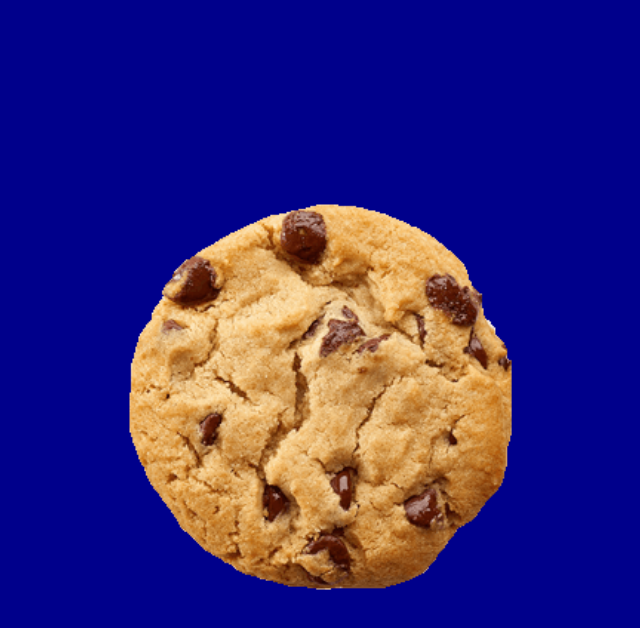
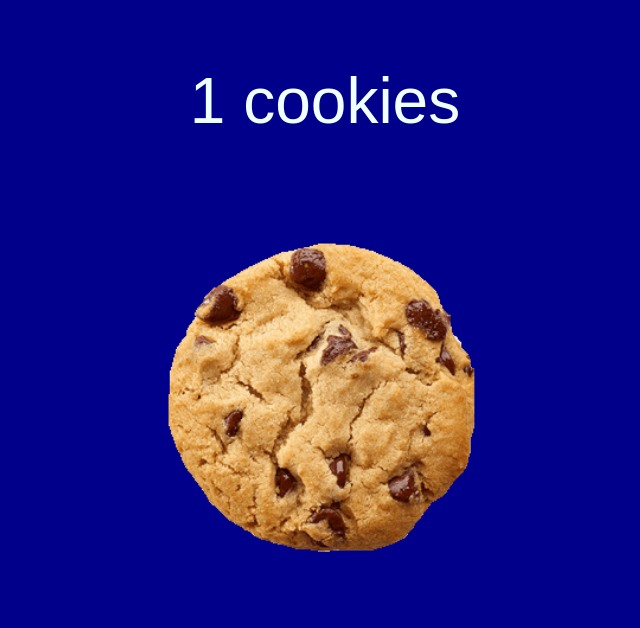
Before and after one commit to csaye/cookie-clicker-clone, a plain HTML site: page index.html in a window 1280 px wide. Both pictures are taken after a click on the picture 640 px from the left and 400 px from the top of the page. Shown: the whole page, without its empty margins (315-955 px from the left). Drawn offline with Linux system fonts and the light colour scheme.

Commit message:
Implement cookie counter.

```diff
--- a/index.html
+++ b/index.html
@@ -5,8 +5,11 @@
         <title>Cookie Clicker Clone</title>
     </head>
     <body>
-        <div id="game">
+        <div id="game-center">
+            <p id="cookie-counter">0 cookies</p>
             <img src="img/cookie.png" id="cookie">
+        </div>
+        <div id="game-bottom">
         </div>
         <script src="script.js"></script>
     </body>
--- a/script.js
+++ b/script.js
@@ -3,16 +3,16 @@
 
 function get(id) { return document.getElementById(id); }
 
+let cookies = 0;
+
 const cookie = get('cookie');
+const cookieCounter = get('cookie-counter');
+
+function updateCookieCounter() {
+    cookieCounter.innerHTML = `${cookies} cookies`;
+}
 
 cookie.onclick = function() {
-
+    cookies++;
+    updateCookieCounter();
 }
-
-cookie.onmouseover = function() {
-    cookie.style.backgroundColor = "black";
-}
-
-cookie.onmouseout = function() {
-    cookie.style.backgroundColor = "transparent";
-}
--- a/style.css
+++ b/style.css
@@ -1,20 +1,27 @@
 body {
     background-color: darkblue;
+    font-family: sans-serif;
+}
+
+#game-center {
+    text-align: center;
 }
 
 #cookie {
-    width: 400px;
-    text-align: center;
+    width: 320px;
     top: 50%;
     left: 50%;
     transform: translate(-50%, -50%);
     position: absolute;
     cursor: pointer;
+    transition: 0.5s ease-in-out;
 }
 
-/*
 #cookie:hover {
-    transition: 0.5s;
-    width: 360px;
+    width: 290px;
 }
-*/
+
+#cookie-counter {
+    color: azure;
+    font-size: 64px;
+}
```
